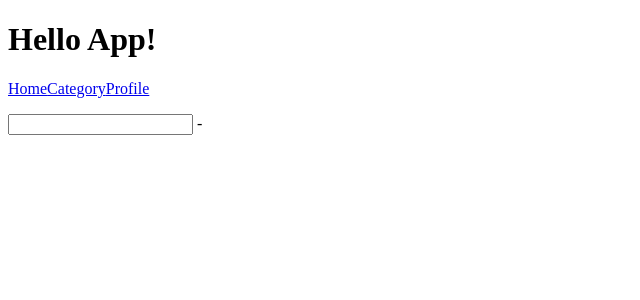
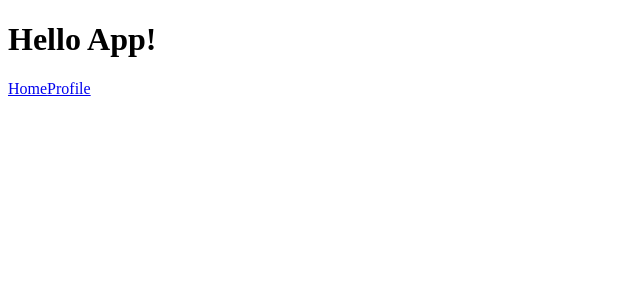
Before and after one commit to Tocco17/SpesaKist, a Vue app: page /#/category in a window 1280 px wide. Before the commit this address led to /#/home. Shown: the top 300 px of the page, without its empty margins (0-640 px from the left). Built offline with nearby package versions, Linux system fonts and the light colour scheme.

Commit message:
Ripartenza

```diff
--- a/src/App.vue
+++ b/src/App.vue
@@ -20,7 +20,6 @@ export default defineComponent({
   <h1>Hello App!</h1>
   <p>
     <router-link to="/">Home</router-link>
-    <router-link to="/">Category</router-link>
     <router-link to="/login">Profile</router-link>
   </p>
 
--- a/src/main.js
+++ b/src/main.js
@@ -2,8 +2,6 @@ import { createApp } from 'vue'
 import { createRouter, createWebHashHistory } from 'vue-router'
 import App from './App.vue'
 import Home from './views/Home.vue'
-import Category from './views/Category.vue'
-import User from './views/User.vue'
 import Login from './views/Login.vue'
 
 // 2. Define some routes
@@ -11,8 +9,6 @@ import Login from './views/Login.vue'
 // We'll talk about nested routes later.
 const routes = [
     { path: '/home', component: Home },
-    { path: '/category', component: Category },
-    { path: '/user', component: User },
     { path: '/login', component: Login },
 ]
 
--- a/src/views/Category.vue
+++ /dev/null
@@ -1,27 +0,0 @@
-<script>
-import { defineComponent } from "vue";
-
-export default defineComponent({
-    data() {
-        return {
-            phone: ""
-        }
-    },
-    methods: {
-
-    },
-    computed: {
-        reveresePhone() {
-            return this.phone.split().reverse().join()
-        }
-    }
-
-})
-</script>
-
-
-<template>
-    <input v-model="phone" />
-
-    {{ phone }} - {{ reveresePhone }}
-</template>
--- a/src/views/User.vue
+++ /dev/null
@@ -1,27 +0,0 @@
-<script>
-import { defineComponent } from "vue";
-
-export default defineComponent({
-    data() {
-        return {
-            phone: ""
-        }
-    },
-    methods: {
-
-    },
-    computed: {
-        reveresePhone() {
-            return this.phone.split().reverse().join()
-        }
-    }
-
-})
-</script>
-
-
-<template>
-    <input v-model="phone" />
-
-    {{ phone }} - {{ reveresePhone }}
-</template>
```
